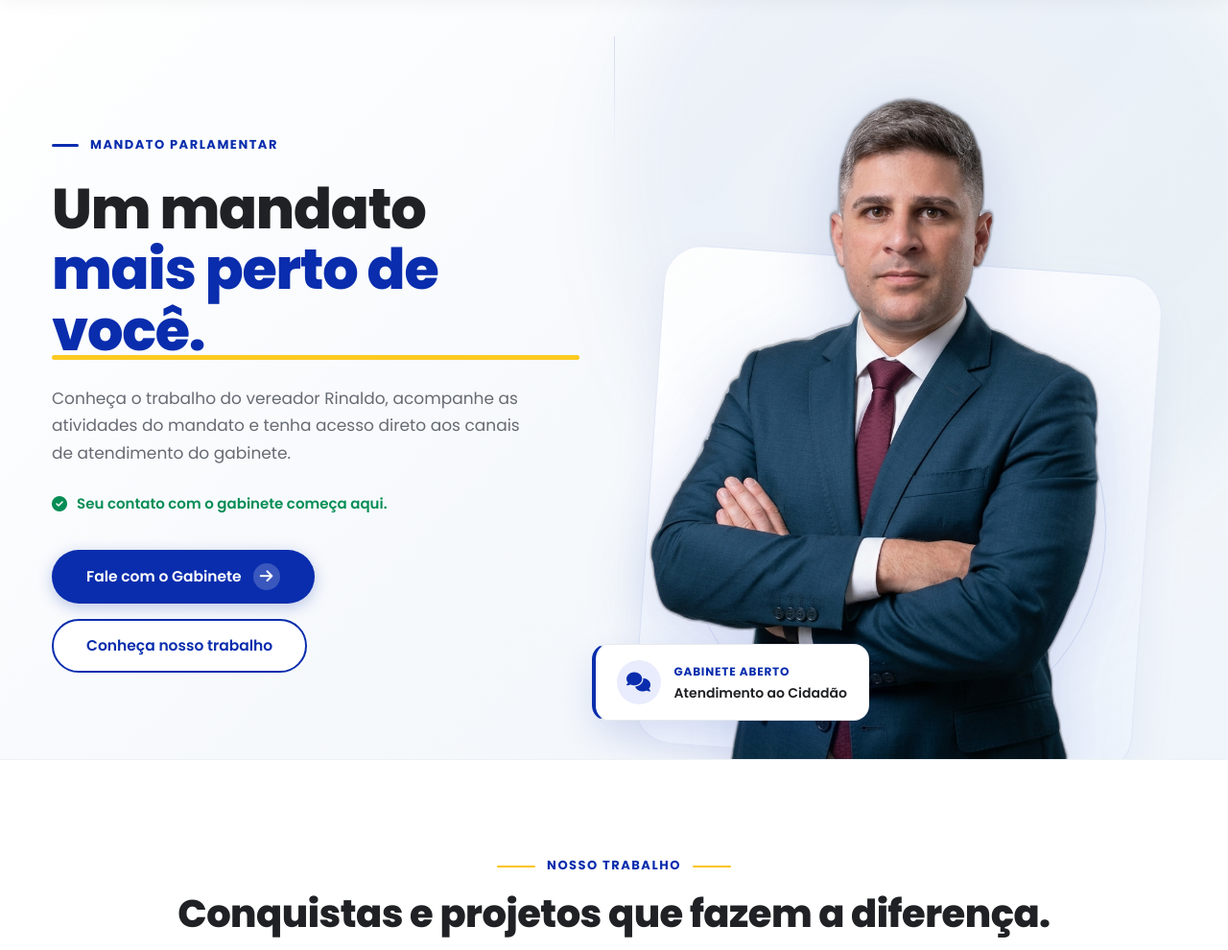
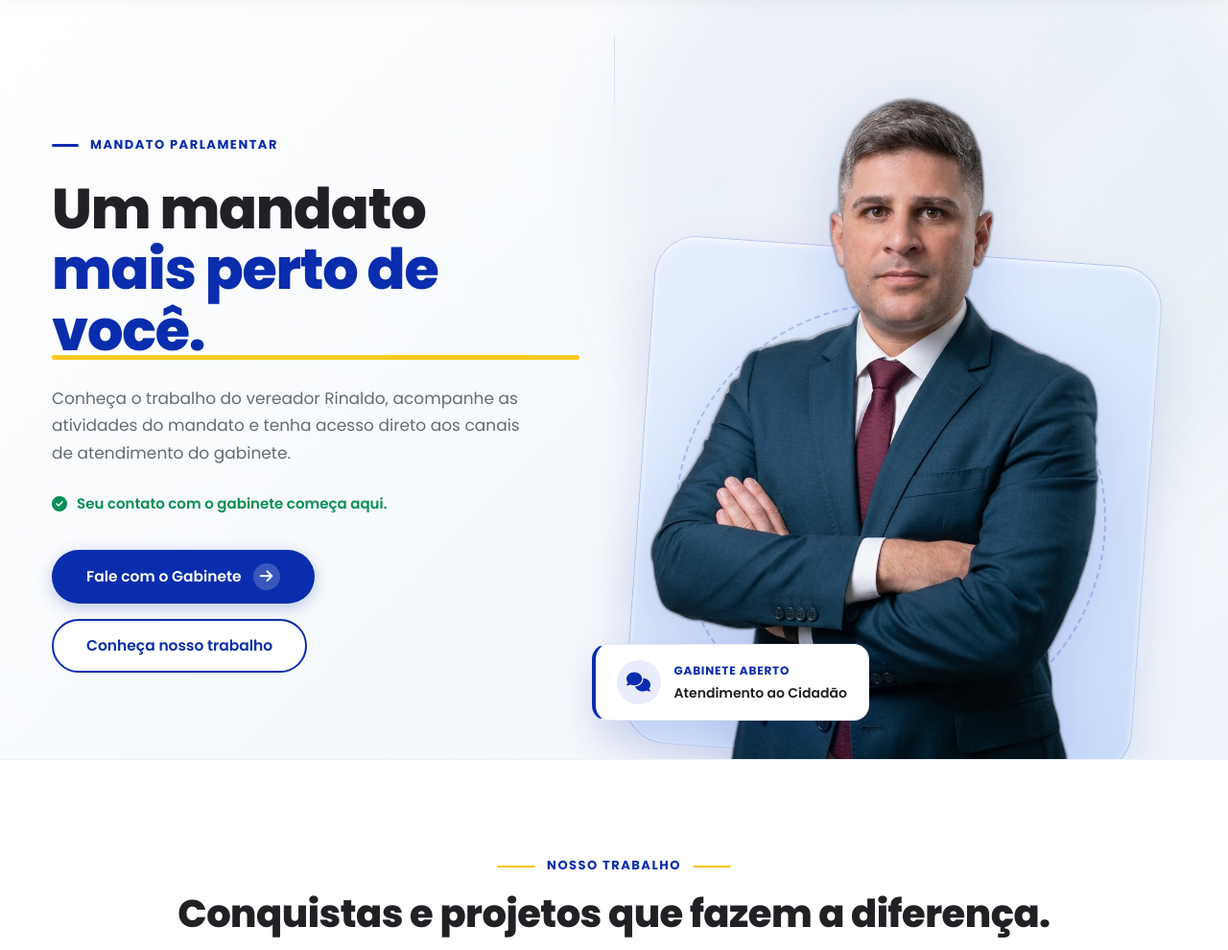
Before and after one commit to barbosacalado-bit/vereador-rinaldo, a plain HTML site: page index.html in a window 1280 px wide. Shown: the part 90-1080 px from the top of the page at 96% size. Drawn offline with Linux system fonts and the light colour scheme.

Commit message:
feat: Aplica fundo geometrico em Azul Suave / Royal Ice para dar contraste perfeito na foto do vereador

```diff
--- a/assets/css/style.css
+++ b/assets/css/style.css
@@ -475,28 +475,28 @@ button, input, select, textarea {
   z-index: 2;
 }
 
-/* Fundo Geométrico Orgânico Suave Recortado (Inspirado no Medilo) */
+/* Fundo Geométrico Orgânico com Contraste Sofisticado (Azul Suave / Royal Ice) */
 .hero-composition-backdrop {
   position: absolute;
-  width: 520px;
-  height: 520px;
-  border-radius: 40px;
-  background: linear-gradient(145deg, rgba(255, 255, 255, 0.9) 0%, rgba(235, 242, 252, 0.75) 100%);
-  border: 1px solid rgba(9, 45, 173, 0.08);
+  width: 530px;
+  height: 530px;
+  border-radius: 44px;
+  background: linear-gradient(145deg, #E6EFFD 0%, #D8E6FC 60%, #C9DCFA 100%);
+  border: 1.5px solid rgba(9, 45, 173, 0.16);
   bottom: 0;
   right: 5%;
   transform: rotate(4deg);
   z-index: 1;
-  box-shadow: 0 20px 50px rgba(9, 45, 173, 0.06);
+  box-shadow: 0 24px 60px rgba(9, 45, 173, 0.12), inset 0 2px 6px rgba(255, 255, 255, 0.8);
 }
 
 .hero-organic-panel {
   position: absolute;
-  width: 440px;
-  height: 440px;
+  width: 450px;
+  height: 450px;
   border-radius: 50%;
-  border: 1.5px solid rgba(9, 45, 173, 0.12);
-  bottom: 20px;
+  border: 2px dashed rgba(9, 45, 173, 0.22);
+  bottom: 25px;
   right: 12%;
   z-index: 1;
 }
--- a/index.html
+++ b/index.html
@@ -18,7 +18,7 @@
   <link rel="stylesheet" href="https://cdnjs.cloudflare.com/ajax/libs/font-awesome/6.5.1/css/all.min.css">
 
   <!-- Estilos Globais com Cache Buster -->
-  <link rel="stylesheet" href="assets/css/style.css?v=8.0">
+  <link rel="stylesheet" href="assets/css/style.css?v=9.0">
 </head>
 <body>
 
```
